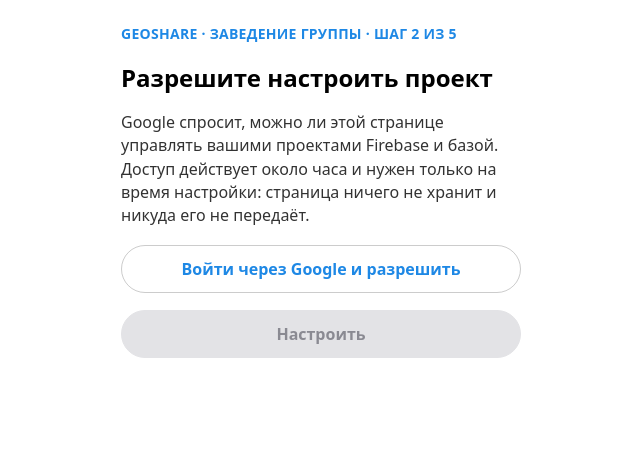
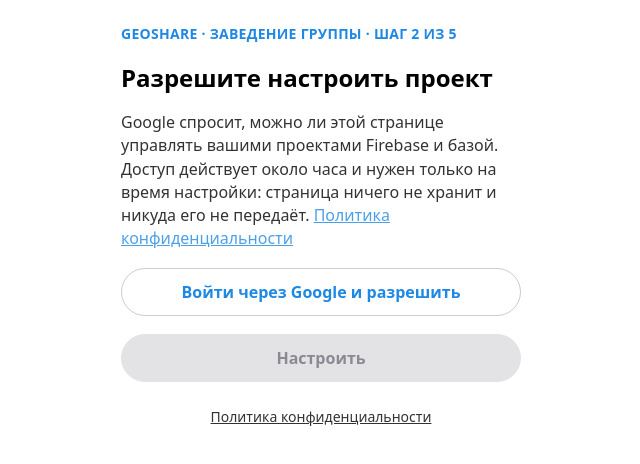
Before and after one commit to VitalyOstanin/geoshare, a website with bundled scripts: page web/public/setup.html in a window 1280 px wide. Both pictures are taken after a click on the button "Проект создан — дальше". Shown: the whole page, without its empty margins (319-959 px from the left). Built offline with nearby package versions, Linux system fonts and the light colour scheme; no server answers.

Commit message:
setup: the setup page links its privacy policy, at the foot of every step and beside the request for access

```diff
--- a/web/public/setup-app.js
+++ b/web/public/setup-app.js
@@ -77,6 +77,7 @@ const WORDS_RU = {
     ],
     s4Title: 'Два шага в консоли',
     s4Text: 'Их Google разрешает только самому владельцу. Ссылки уже ведут в ваш проект.',
+    privacy: 'Политика конфиденциальности',
     s4SignIn: '1. Вход через Google',
     s4On: '✓ включён',
     s4Off: 'ещё не включён',
--- a/web/public/setup.html
+++ b/web/public/setup.html
@@ -64,6 +64,8 @@
             .line.done .mark { background: var(--charging); color: #fff; }
             .line.failed .mark { background: var(--error); color: #fff; }
             .line.pending { opacity: 0.75; }
+            .privacy { align-self: center; margin-top: 0.5rem; color: inherit; }
+            p.muted a { color: var(--link); }
             .line .why { font-size: var(--text-body); color: var(--error); overflow-wrap: anywhere; }
         </style>
     </head>
@@ -81,7 +83,8 @@
             <section id="step-2" hidden>
                 <div class="kicker" data-kicker="2"></div>
                 <h1 data-text="s2Title"></h1>
-                <p class="muted" data-text="s2Text"></p>
+                <p class="muted"><span data-text="s2Text"></span>
+                    <a href="setup-privacy.html" target="_blank" rel="noopener" data-text="privacy"></a></p>
                 <button id="s2-auth" class="button" data-text="s2Auth"></button>
                 <div id="s2-got" class="small ok" hidden></div>
                 <div id="s2-error" class="small bad" hidden></div>
@@ -145,6 +148,9 @@
                 </div>
                 <p id="s5-foot" class="small muted"></p>
             </section>
+
+            <a class="privacy small muted" href="setup-privacy.html" target="_blank" rel="noopener"
+                data-text="privacy"></a>
         </main>
 
         <!-- The Google Identity Services library is loaded by the script, so a
```
